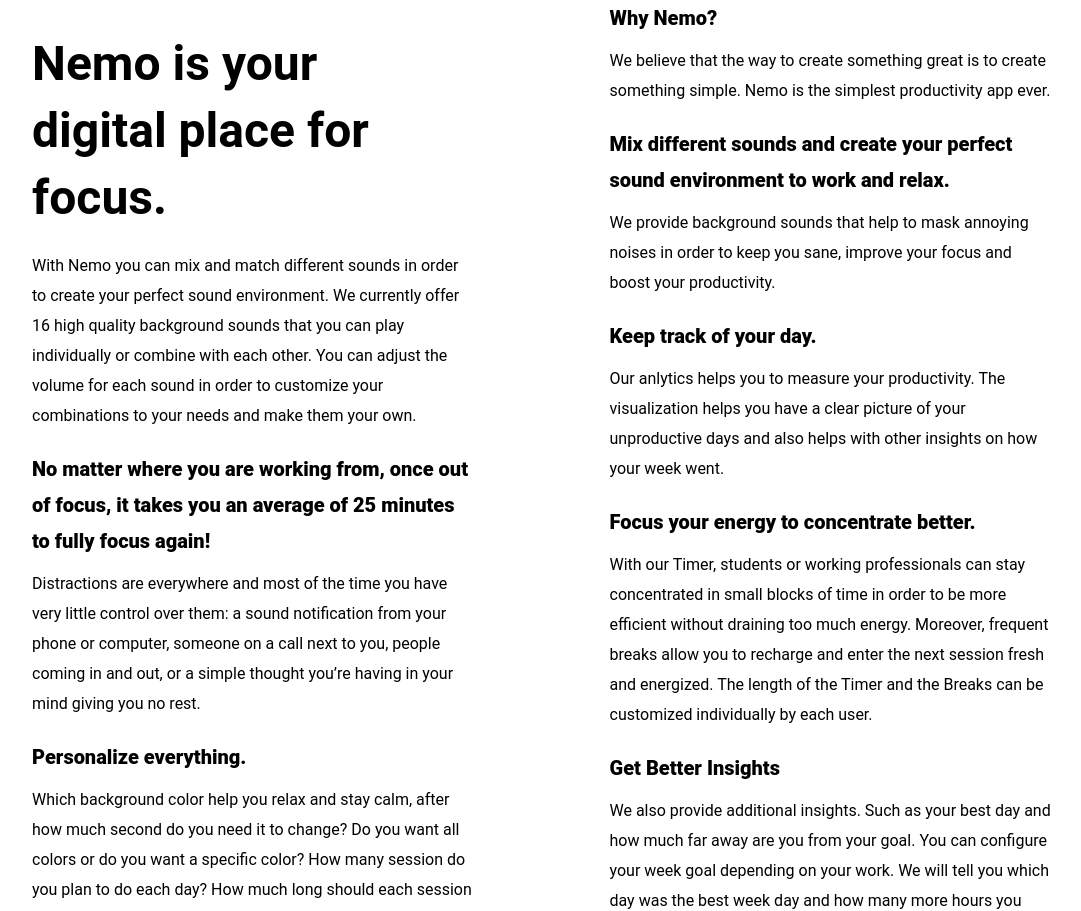
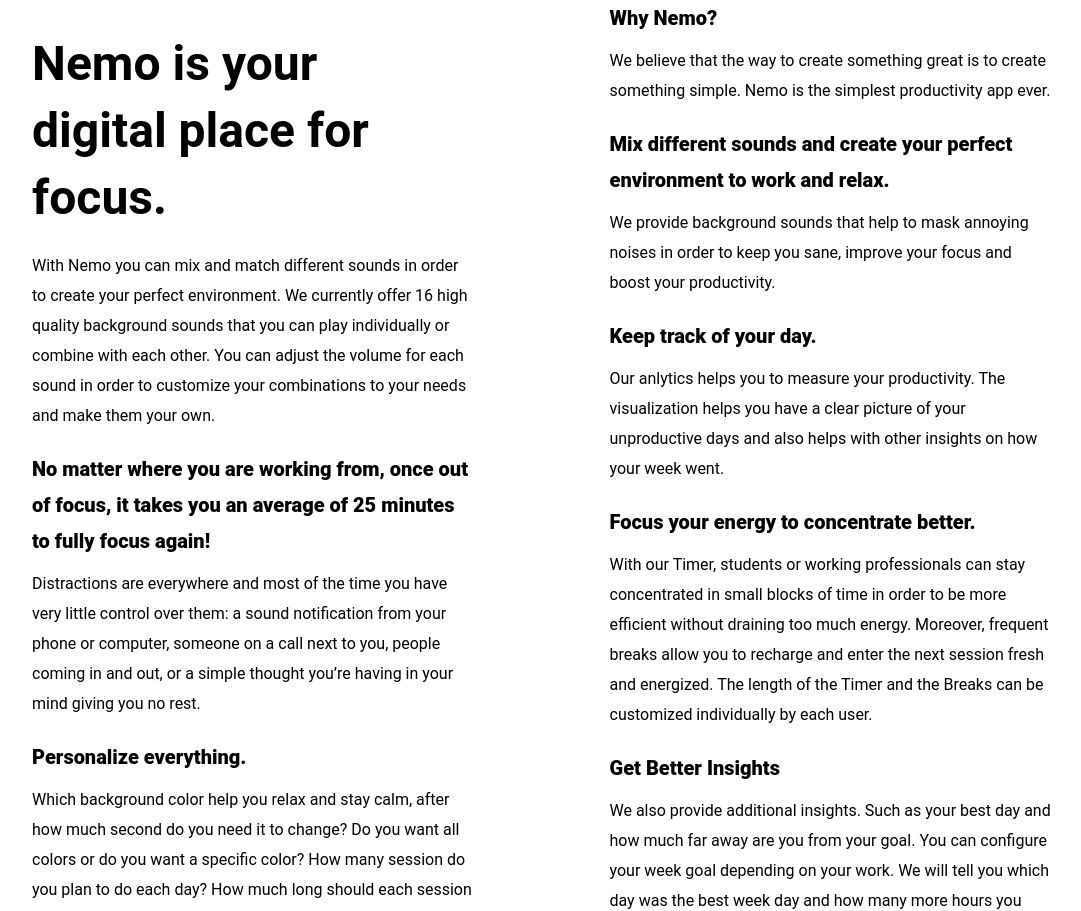
Before and after one commit to harshitsinghai77/noisli-landing-page-nextjs, a Next.js app: page / in a window 1280 px wide. Shown: the part 1580-2491 px from the top of the page, without its empty margins (98-1179 px from the left). Built offline with nearby package versions, Linux system fonts and the light colour scheme.

Commit message:
Fix write up, remove 'sound environment'

```diff
--- a/components/section3.js
+++ b/components/section3.js
@@ -11,10 +11,10 @@
         <div>
           <p>
             With {APP_NAME} you can mix and match different sounds in order to
-            create your perfect sound environment. We currently offer 16 high
-            quality background sounds that you can play individually or combine
-            with each other. You can adjust the volume for each sound in order
-            to customize your combinations to your needs and make them your own.
+            create your perfect environment. We currently offer 16 high quality
+            background sounds that you can play individually or combine with
+            each other. You can adjust the volume for each sound in order to
+            customize your combinations to your needs and make them your own.
           </p>
 
           <h3>
@@ -48,8 +48,8 @@
             something simple. Nemo is the simplest productivity app ever.
           </p>
           <h3>
-            Mix different sounds and create your perfect sound environment to
-            work and relax.
+            Mix different sounds and create your perfect environment to work and
+            relax.
           </h3>
           <p>
             We provide background sounds that help to mask annoying noises in
```
Also changed, not shown: pages/about-us.js (+3 -4 lines).
